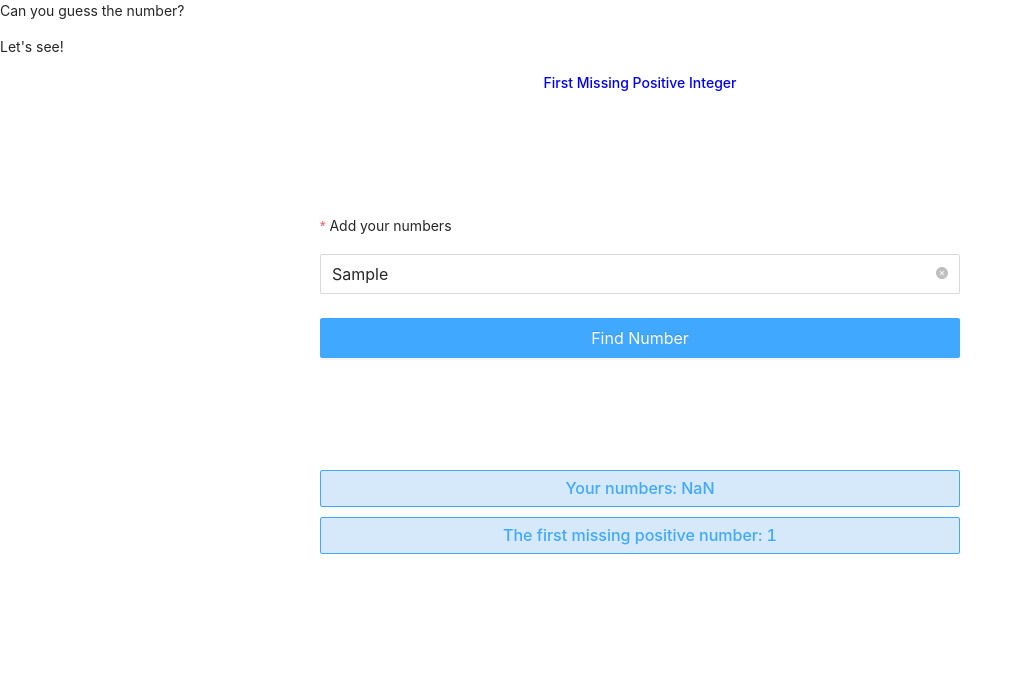
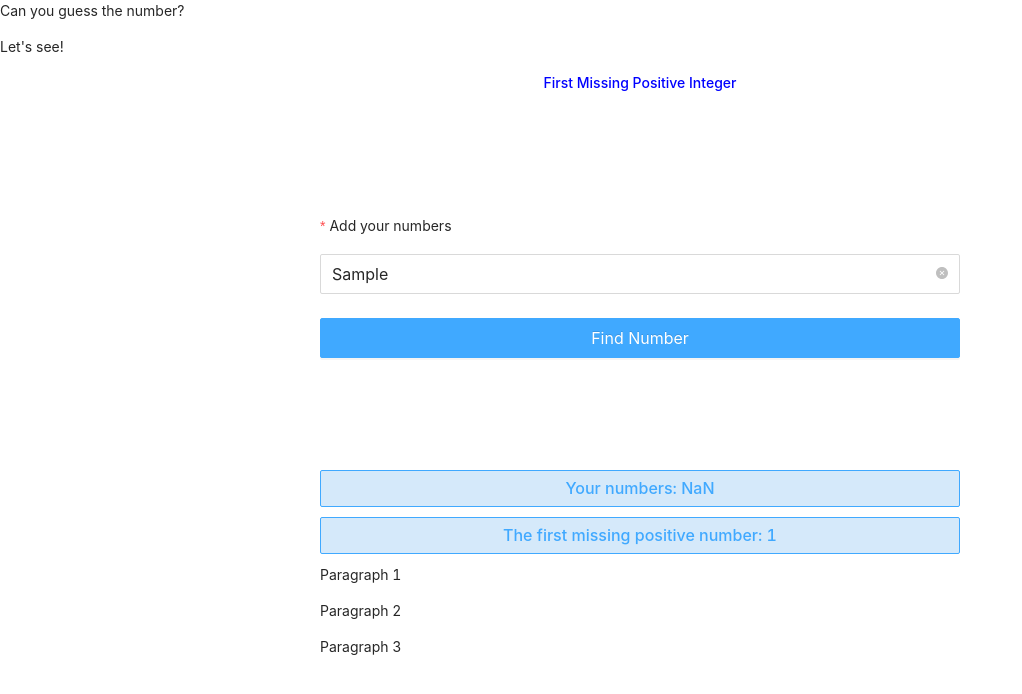
Before and after one commit to Dinu-Loredana/First-missing-positive-integer---react-form, a React (Create React App) app: page / in a window 1280 px wide. Both pictures are taken after typing "Sample" into the empty fields and a click on the button "Find Number". Shown: the top 694 px of the page, without its empty margins (0-1022 px from the left). Built offline with nearby package versions, Linux system fonts and the light colour scheme.

Commit message:
add 3 new paragraphs

```diff
--- a/src/components/FormResults.js
+++ b/src/components/FormResults.js
@@ -26,6 +26,9 @@
         <Wrapper>
             <Text>Your numbers: {valuesArray.toString()} </Text>
             <Text>The first missing positive number: {missingValue}</Text>
+            <p>Paragraph 1</p>
+            <p>Paragraph 2</p>
+            <p>Paragraph 3</p>
         </Wrapper>
     )
 }
```
